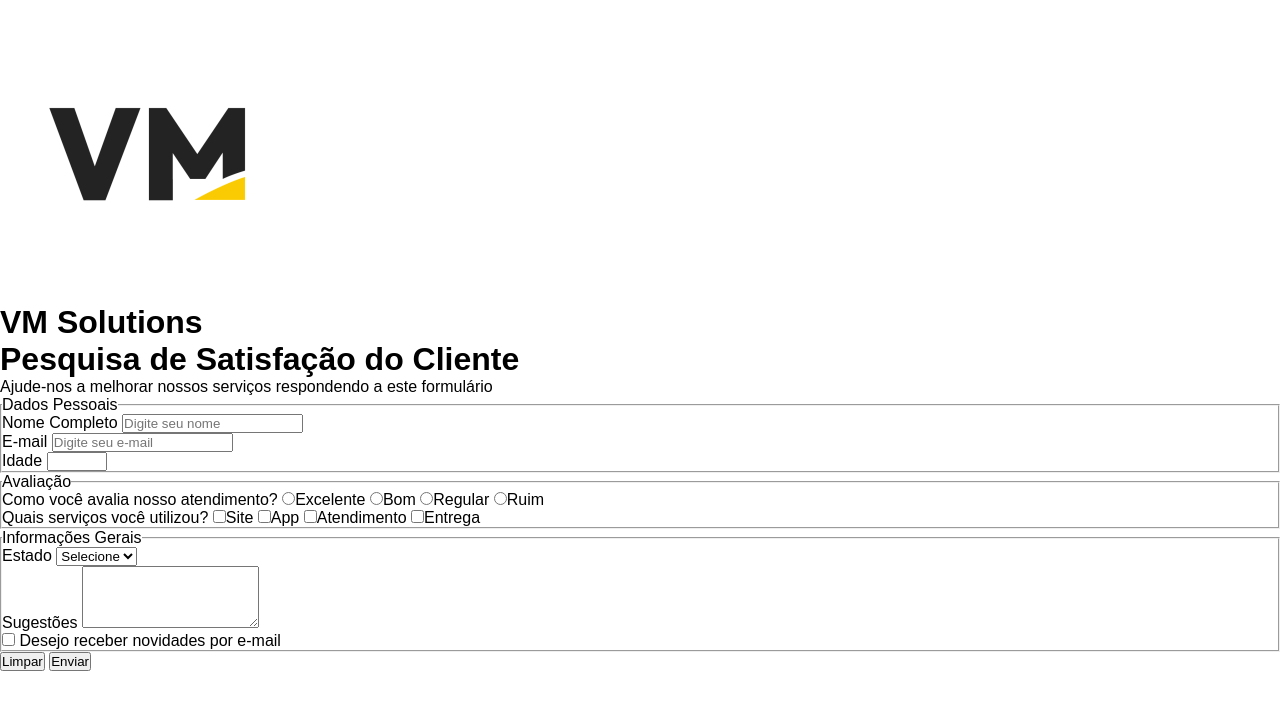
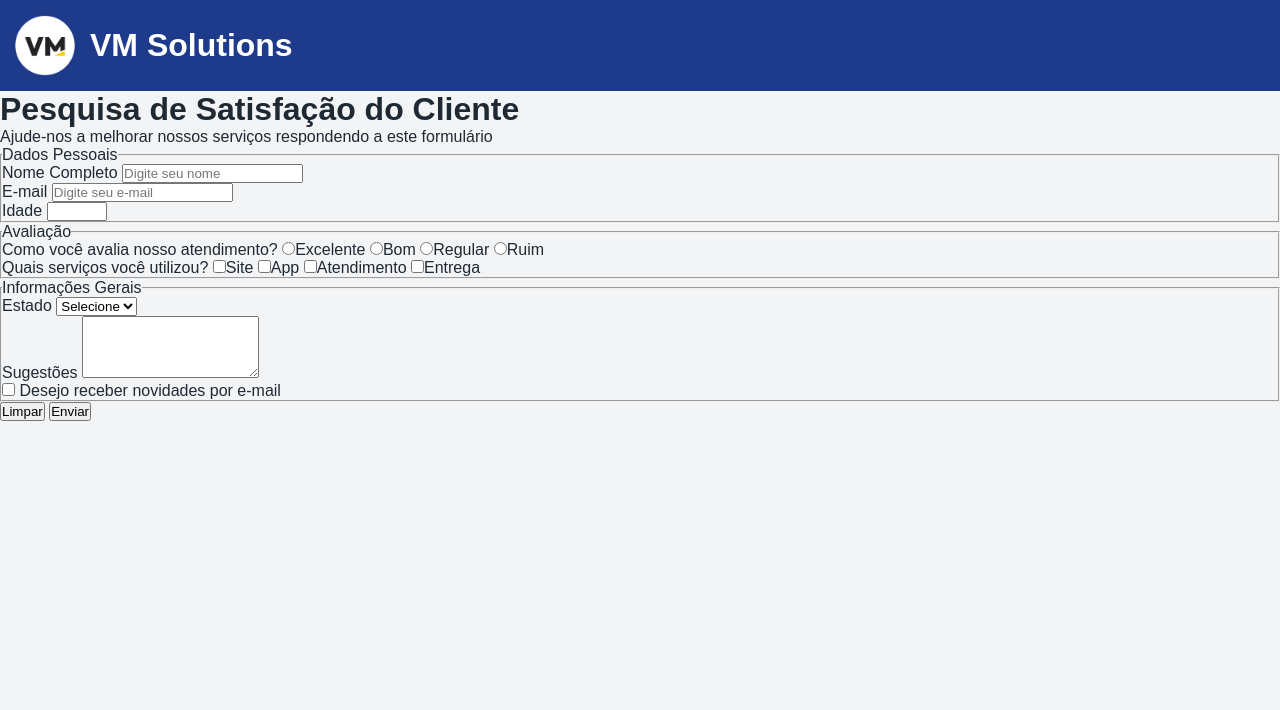
Before and after one commit to VictorMoak/formulario-vm-roteiro-de-pratica, a plain HTML site: page index.html in a window 1280 px wide. Drawn offline with Linux system fonts and the light colour scheme.

Commit message:
style: estiliza body e header

```diff
--- a/index.html
+++ b/index.html
@@ -8,7 +8,7 @@
 </head>
 <body>
     <header>
-        <img src="img/logo.png" alt="Logo da empresa">
+        <img class="logo" src="img/logo.png" alt="Logo da empresa">
         <h1>VM Solutions</h1>
     </header>
 
--- a/style.css
+++ b/style.css
@@ -4,3 +4,21 @@
     box-sizing: border-box;
     font-family: Arial, Helvetica, sans-serif;
 }
+
+body {
+    background: #F3F4F6;
+    color: #1F2933;
+}
+
+header {
+    background-color: #1E3A8A;
+    color: white;
+    display: flex;
+    align-items: center;
+    gap: 15px;
+    padding: 15px;
+}
+
+.logo {
+    width: 60px;
+}
```
